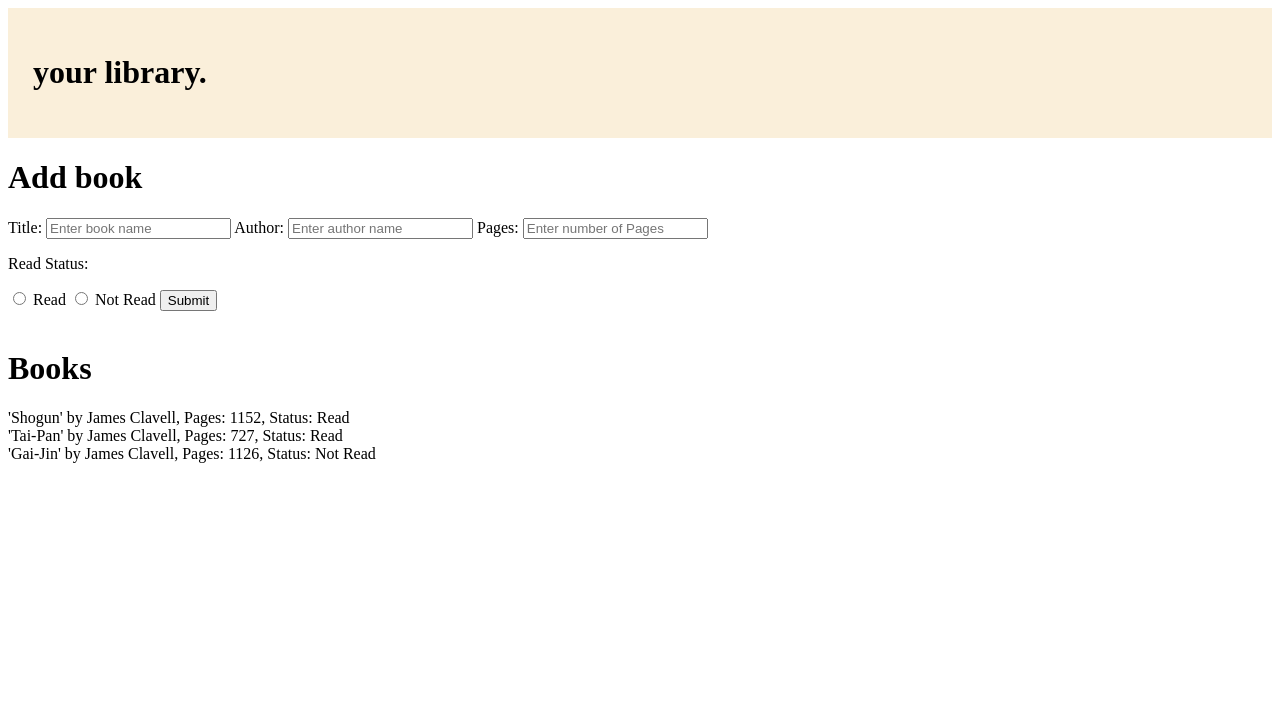
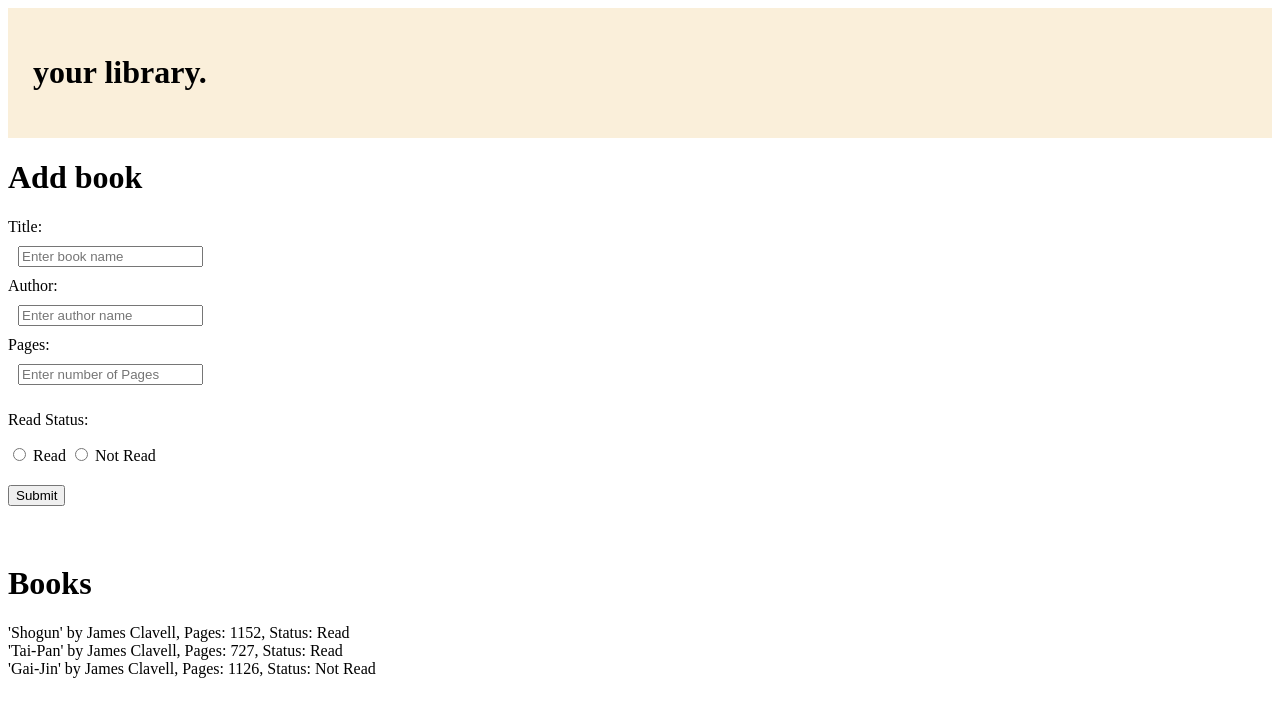
Before and after one commit to Sunnythesun/Library, a plain HTML site: page index.html in a window 1280 px wide. Drawn offline with Linux system fonts and the light colour scheme.

Commit message:
form formatting

```diff
--- a/index.html
+++ b/index.html
@@ -20,14 +20,20 @@
 
         <h1>Add book</h1>
 
-        <label for="Title">Title:</label>
+        <label for="Title" class="formHeading">Title:</label>
+        <br>
         <input type="text" id="inputTitle" placeholder="Enter book name" required>
+        <br>
 
-        <label for="Author">Author:</label>
+        <label for="Author" class="formHeading"></label>Author:</label>
+        <br>
         <input type="text" id="inputAuthor" placeholder="Enter author name" required>
+        <br>
 
-        <label for="Number of Pages">Pages:</label>
+        <label for="Number of Pages" class="formHeading">Pages:</label>
+        <br>
         <input type="text" id="inputPages" placeholder="Enter number of Pages" required>
+        <br>
 
         <p>Read Status:</p>
         <input type="radio" id="statusRead" name="readStatus" value="Read" required>
@@ -35,7 +41,9 @@
         <input type="radio" id="statusNotRead" name="readStatus" value="Not Read" required>
         <label for="Read Status">Not Read</label>
 
-        <button type="submit">Submit</button>
+        <br>
+
+        <button type="submit" id="submitButton">Submit</button>
 
     </form>
 
--- a/style.css
+++ b/style.css
@@ -3,3 +3,11 @@
     padding: 25px;
     background-color: rgb(250, 239, 218);
 }
+
+input[type=text] {
+    margin: 10px;
+}
+
+#submitButton {
+    margin: 20px 0px;
+}
```
